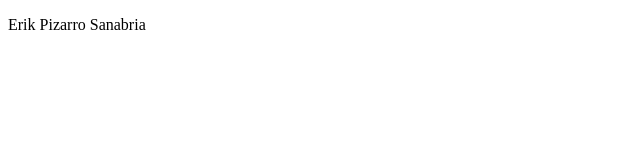
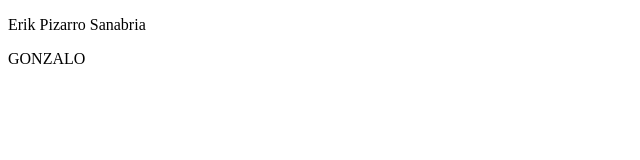
Before and after one commit to ErikCampusFP/Galaxy-Defenders-Game, a plain HTML site: page index.html in a window 1280 px wide. Shown: the full height of the page, 0-640 px from the left. Drawn offline with Linux system fonts and the light colour scheme.

Commit message:
HAGO CAMBIO

```diff
--- a/index.html
+++ b/index.html
@@ -9,6 +9,7 @@
     <header></header>
     <main>
         <p>Erik Pizarro Sanabria</p>
+        <P>GONZALO</P>
     </main>
     <footer></footer>
 </body>
```
